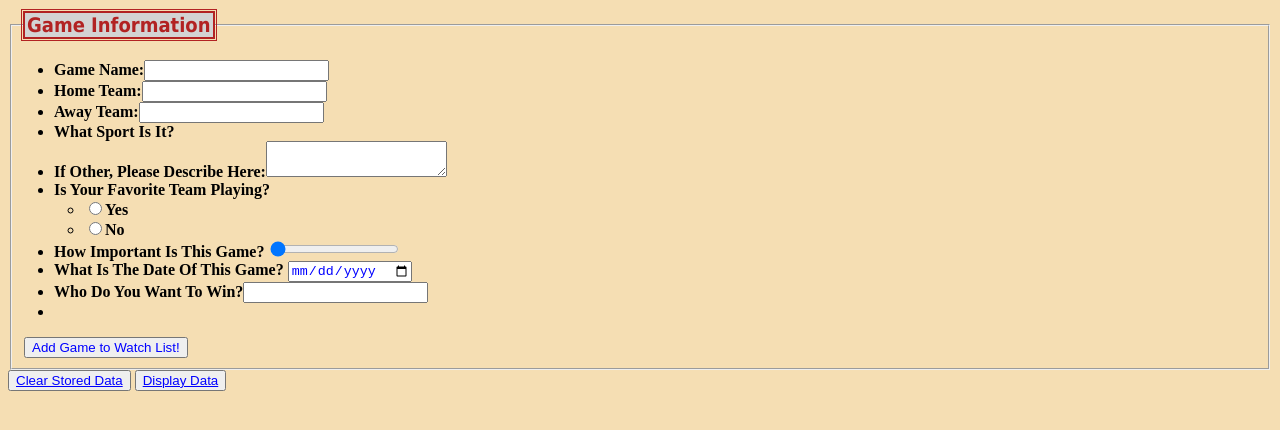
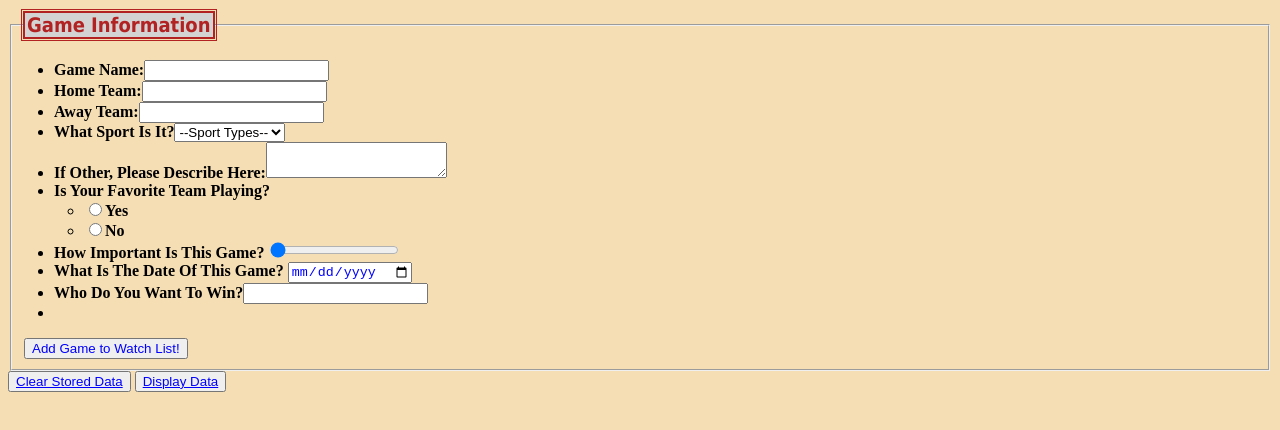
Before and after one commit to b69804/Ashton_Matthew_Project4, a plain HTML site: page additem.html in a window 1280 px wide. Shown: the part 62-492 px from the top of the page. Drawn offline with Linux system fonts and the light colour scheme.

Commit message:
fixed JS for group

```diff
--- a/additem.html
+++ b/additem.html
@@ -33,7 +33,7 @@ VFW 1306 /-->
                 <li><label for="gameName">Game Name:</label><input type="text" id="gameName" /></li>
                 <li><label for="homeTeam">Home Team:</label><input type="text" id="homeTeam" /></li>
                 <li><label for="awayTeam">Away Team:</label><input type="text" id="awayTeam" /></li>
-                <li id="select"><label for="sportType">What Sport Is It?</label><br /></li>
+                <li id="select"><label for="sportType">What Sport Is It?</label></li>
                 <li><label for="otherField">If Other, Please Describe Here:</label><textarea id="otherField"></textarea></li>
                 <li><label for="favTeam">Is Your Favorite Team Playing?</label>
                     <ul>
--- a/js/Java.js
+++ b/js/Java.js
@@ -11,7 +11,7 @@ window.addEventListener("DOMContentLoaded", function(){
 
     function sportOption() {
         var formTag = document.getElementsByTagName("form"),
-            selectLi = getID("select"),
+            selectLi = $("select"),
             makeSelect = document.createElement("select");
             makeSelect.setAttribute("id", "groups");
         for (var i=0, j=sportTypes.length; i<j; i++) {
```
